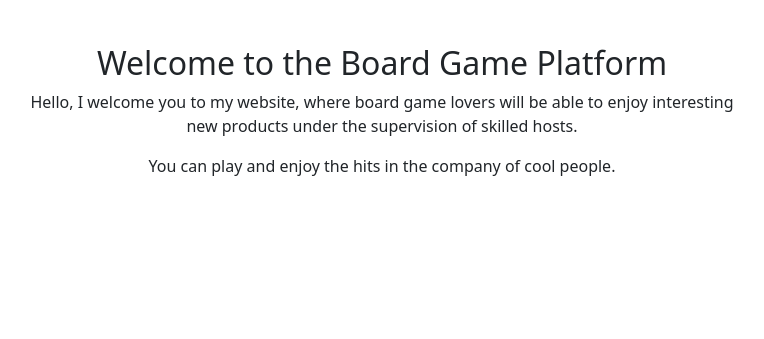
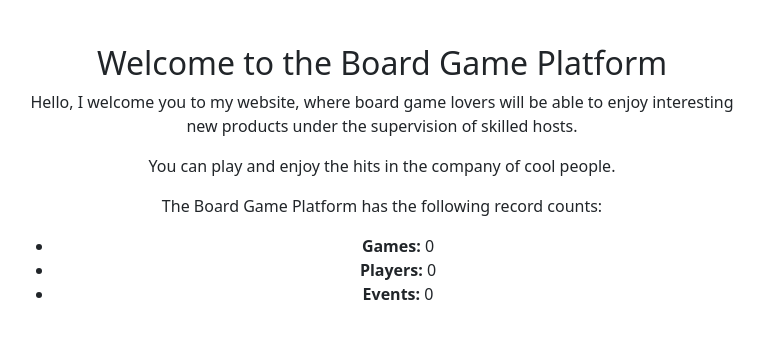
Before and after one commit to hlibswork/boardgame-platform, a Django app: page / in a window 1280 px wide. Shown: the part 258-597 px from the top of the page, without its empty margins (72-836 px from the left). Run offline with Django 4.2, Linux system fonts and the light colour scheme; data that the repository does not hold is empty; some libraries are stand-ins or nearby versions; some web fonts are replaced.

Commit message:
Display live platform stats on homepage (games, players, events)

```diff
--- a/boardgames/views.py
+++ b/boardgames/views.py
@@ -1,5 +1,16 @@
 from django.shortcuts import render
+
+from boardgames.models import BoardGame, Player, Event
 
 
 def index(request):
-    return render(request, "index.html")
+    num_games = BoardGame.objects.count()
+    num_players = Player.objects.count()
+    num_events = Event.objects.count()
+
+    context = {
+        "num_games": num_games,
+        "num_players": num_players,
+        "num_events": num_events,
+    }
+    return render(request, "index.html", context=context)
--- a/templates/index.html
+++ b/templates/index.html
@@ -7,7 +7,14 @@
         <h2>Welcome to the Board Game Platform</h2>
         <p>Hello, I welcome you to my website, where board game lovers will be able to enjoy interesting new products under the supervision of skilled hosts.</p>
         <p>You can play and enjoy the hits in the company of cool people.</p>
+        <p>The Board Game Platform has the following record counts:</p>
+        <ul>
+            <li><strong>Games:</strong> {{ num_games }}</li>
+            <li><strong>Players:</strong> {{ num_players }}</li>
+            <li><strong>Events:</strong> {{ num_events }}</li>
+        </ul>
       </div>
+
     </div>
   </div>
 </section>
```
